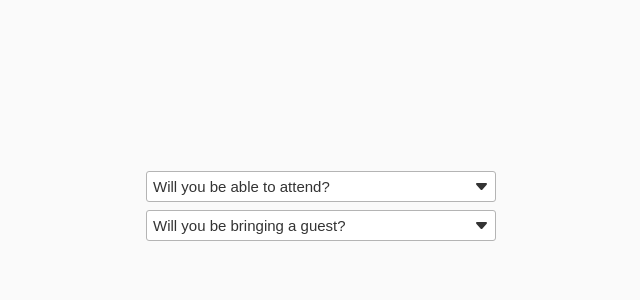
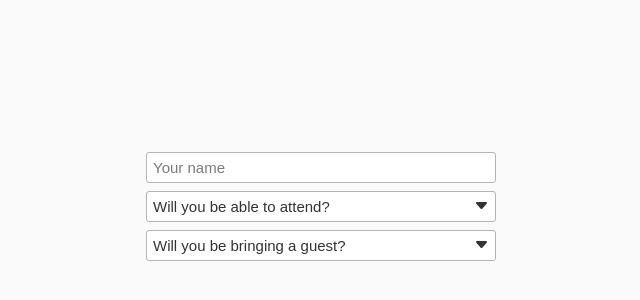
Before and after one commit to pdugan20/pat-and-mel, a Next.js app: page /rsvp in a window 1280 px wide. Shown: the part 190-490 px from the top of the page, without its empty margins (319-959 px from the left). Built offline with nearby package versions, Linux system fonts and the light colour scheme.

Commit message:
Quick rsvp refactor

```diff
--- a/pages/rsvp.js
+++ b/pages/rsvp.js
@@ -11,18 +11,24 @@ class RsvpPage extends React.PureComponent {
         };
     }
 
-    renderMainColumn = (showGuestNameInput) => {
+    renderNameField = () => {
+        return <StyledInput type='text' name='name' placeholder='Your name' />;
+    };
+
+    renderAttendanceDropdown = () => {
         return (
-            <RootView>
             <StyledDropdown onChange={this.onChange}>
                 <option disabled selected>
                     Will you be able to attend?
                 </option>
-                    <option value='yes'>
-                        Yes, you bet your ass I will attend
-                    </option>
+                <option value='yes'>Yes, you bet your ass I will attend</option>
                 <option value='no'>No, I will not be able to attend</option>
             </StyledDropdown>
+        );
+    };
+
+    renderGuestDropdown = () => {
+        return (
             <StyledDropdown onChange={this.onGuestChange}>
                 <option disabled selected>
                     Will you be bringing a guest?
@@ -30,13 +36,30 @@ class RsvpPage extends React.PureComponent {
                 <option value='yes'>Yes, I am bringing a guest</option>
                 <option value='no'>No, I will be flying solo</option>
             </StyledDropdown>
-                {showGuestNameInput && (
+        );
+    };
+
+    renderGuestNameField = () => {
+        const { showGuestNameInput } = this.state;
+
+        return (
+            showGuestNameInput && (
                 <StyledInput
                     type='text'
-                        name='name'
+                    name='guestName'
                     placeholder="Your guest's name"
                 />
-                )}
+            )
+        );
+    };
+
+    renderMainColumn = () => {
+        return (
+            <RootView>
+                {this.renderNameField()}
+                {this.renderAttendanceDropdown()}
+                {this.renderGuestDropdown()}
+                {this.renderGuestNameField()}
             </RootView>
         );
     };
```
Also changed, not shown: pages/index.js (+14 -4 lines). Lines whose indentation alone changed are shown as unchanged.
